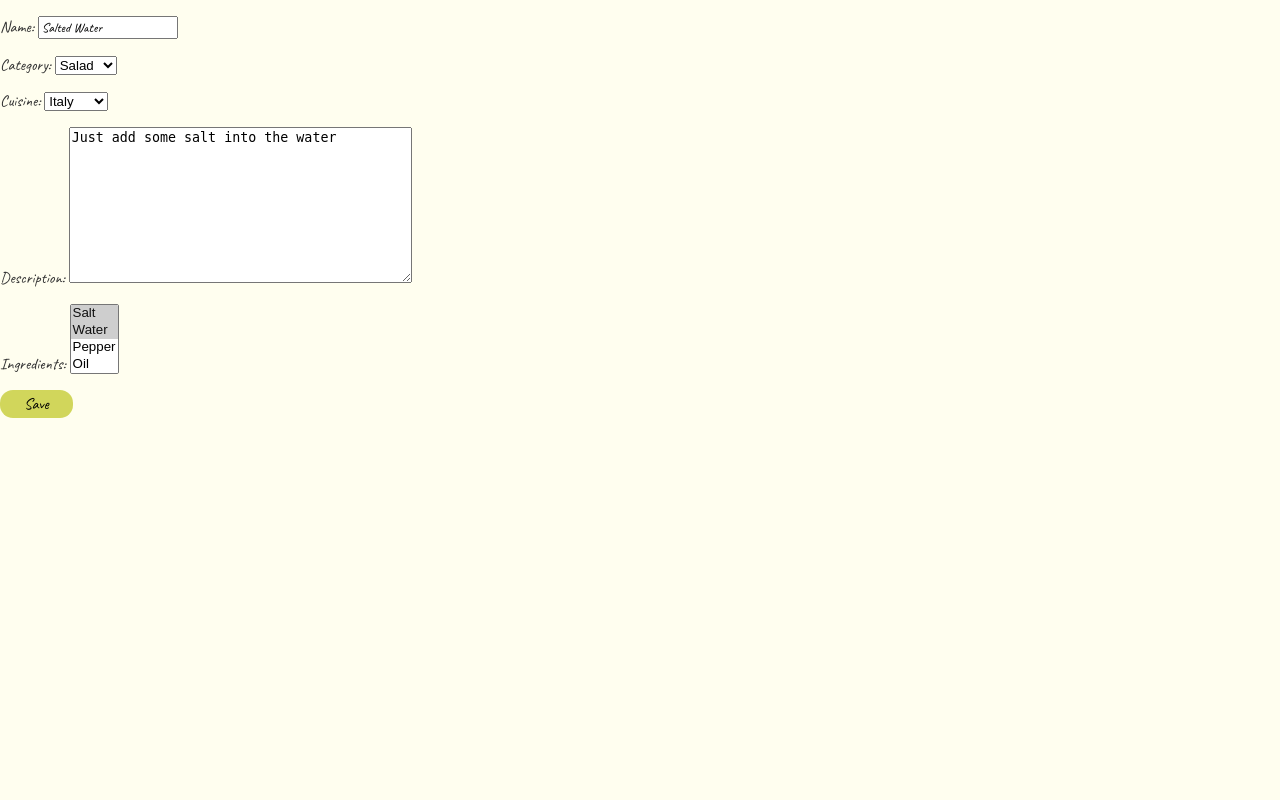
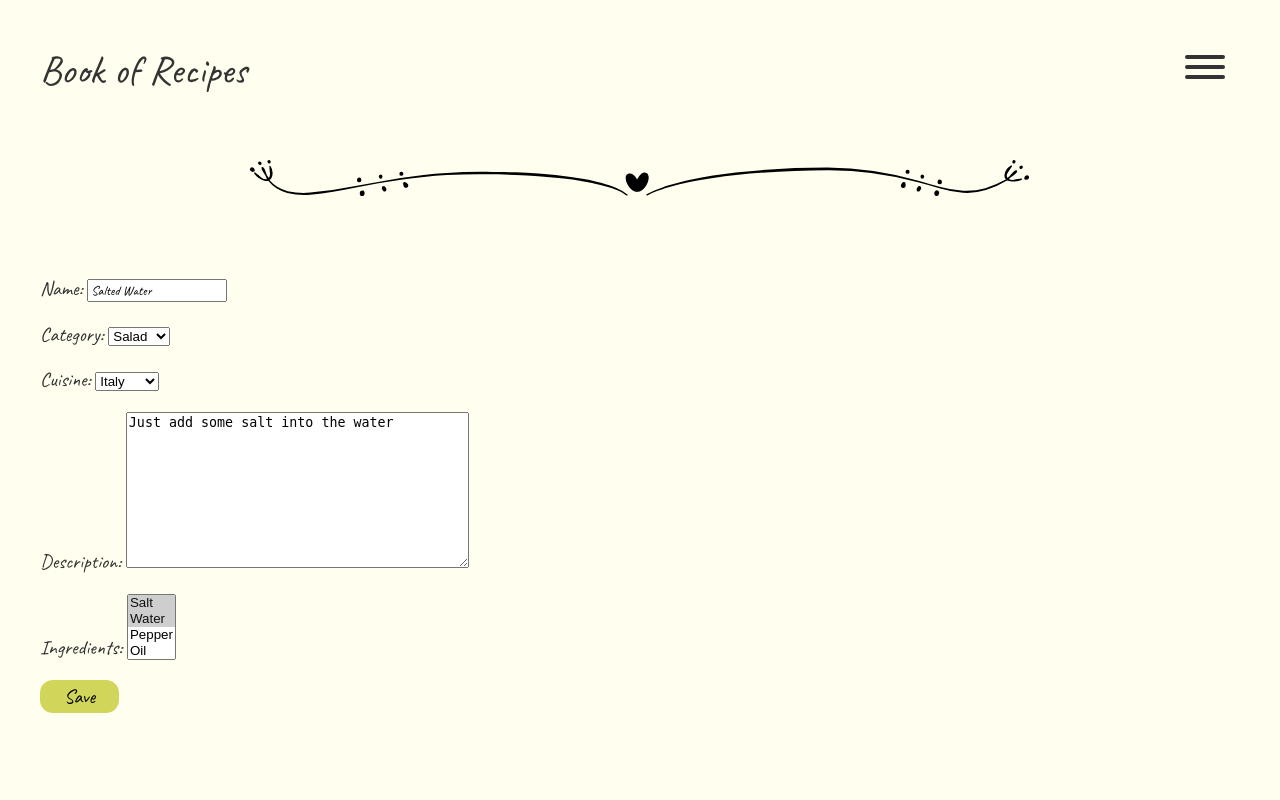
Before and after one commit to rodionme/book-of-recipes, a Django app: page /recipes/1/edit in a window 1280 px wide. Run offline with Django 3.2, Linux system fonts and the light colour scheme; data comes from the database, SQL or seed files in the repository.

Commit message:
Update styles and layouts

```diff
--- a/main/recipes/static/recipes/style.css
+++ b/main/recipes/static/recipes/style.css
@@ -1,3 +1,7 @@
+* {
+  box-sizing: border-box;
+}
+
 html,
 body {
   height: 100%;
@@ -11,10 +15,10 @@ body {
   display: flex;
   flex-direction: column;
   min-width: 780px;
-  min-height: 450px;
+  min-height: 500px;
   overflow: hidden;
   margin: 0;
-  font-size: 16px;
+  font-size: 20px;
   font-family: "Caveat", sans-serif;
   color: #333;
   background-color: #fffeef;
@@ -45,6 +49,10 @@ button {
 
 button:hover {
   opacity: 0.8;
+}
+
+p {
+  white-space: pre-wrap;
 }
 
 ::-webkit-scrollbar {
@@ -92,11 +100,12 @@ button:hover {
   display: flex;
   justify-content: space-between;
   align-items: center;
-  padding: 40px 40px;
+  flex-shrink: 0;
+  padding: 40px;
 }
 
 .logo {
-  font-size: 250%;
+  font-size: 200%;
   text-decoration: none;
 }
 
@@ -127,7 +138,7 @@ button:hover {
 }
 
 .hamburger {
-  padding: 15px 15px;
+  padding: 15px;
   display: inline-block;
   cursor: pointer;
   transition-property: opacity, filter;
@@ -258,11 +270,12 @@ button:hover {
   display: flex;
   flex-grow: 1;
   overflow: hidden;
-  padding: 40px 40px;
+  padding: 40px;
 }
 
 .main-content {
   flex-grow: 1;
+  overflow: auto;
   padding-right: 40px;
 }
 
--- a/main/recipes/templates/recipes/base.html
+++ b/main/recipes/templates/recipes/base.html
@@ -10,7 +10,33 @@
   <title>{% block title %}Book of Recipes{% endblock %}</title>
 </head>
 <body>
-  {% block content %}{% endblock %}
+  <header class="main-header">
+    <a href="/" class="logo">Book of Recipes</a>
+
+    {% block search %}{% endblock %}
+
+    <div class="main-menu">
+      <button class="hamburger hamburger--spring" type="button">
+        <span class="hamburger-box">
+          <span class="hamburger-inner"></span>
+        </span>
+      </button>
+
+      <ul class="menu-items-list">
+        <li><a href="{% url 'add_recipe' %}">Add new recipe</a></li>
+        <hr>
+        <li><a href="{% url 'categories' %}">Categories</a></li>
+        <li><a href="{% url 'cuisines' %}">Cuisines</a></li>
+        <li><a href="{% url 'ingredients' %}">Ingredients</a></li>
+      </ul>
+    </div>
+  </header>
+
+  <div class="divider divider-2"></div>
+
+  <section class="content">
+    {% block content %}{% endblock %}
+  </section>
 
   <script src="{% static 'recipes/main.js' %}"></script>
 </body>
--- a/main/recipes/templates/recipes/category/categories.html
+++ b/main/recipes/templates/recipes/category/categories.html
@@ -3,6 +3,7 @@
 {% block title %}Categories{% endblock %}
 
 {% block content %}
+  <main class="main-content">
     {% if categories %}
       <ul>
         {% for category in categories %}
@@ -14,4 +15,5 @@
     {% endif %}
 
     <a href="{% url 'add_category' %}">Add new category</a>
+  </main>
 {% endblock %}
--- a/main/recipes/templates/recipes/category/delete-category.html
+++ b/main/recipes/templates/recipes/category/delete-category.html
@@ -3,6 +3,7 @@
 {% block title %}{{ category.name }}{% endblock %}
 
 {% block content %}
+  <main class="main-content">
     {% if error_message %}
       <p>{{ error_message }}</p>
     {% endif %}
@@ -15,4 +16,5 @@
       <button type="submit">Delete</button>
       <a href="{% url 'category' category.id %}">Cancel</a>
     </form>
+  </main>
 {% endblock %}
--- a/main/recipes/templates/recipes/category/edit-category.html
+++ b/main/recipes/templates/recipes/category/edit-category.html
@@ -3,6 +3,7 @@
 {% block title %}{{ category.name }}{% endblock %}
 
 {% block content %}
+  <main class="main-content">
     {% if error_message %}
       <p>{{ error_message }}</p>
     {% endif %}
@@ -14,4 +15,5 @@
 
       <button type="submit">Save</button>
     </form>
+  </main>
 {% endblock %}
--- a/main/recipes/templates/recipes/cuisine/cuisines.html
+++ b/main/recipes/templates/recipes/cuisine/cuisines.html
@@ -3,6 +3,7 @@
 {% block title %}Cuisines{% endblock %}
 
 {% block content %}
+  <main class="main-content">
     {% if cuisines %}
       <ul>
         {% for cuisine in cuisines %}
@@ -14,4 +15,5 @@
     {% endif %}
 
     <a href="{% url 'add_cuisine' %}">Add new cuisine</a>
+  </main>
 {% endblock %}
--- a/main/recipes/templates/recipes/cuisine/delete-cuisine.html
+++ b/main/recipes/templates/recipes/cuisine/delete-cuisine.html
@@ -3,6 +3,7 @@
 {% block title %}{{ cuisine.name }}{% endblock %}
 
 {% block content %}
+  <main class="main-content">
     {% if error_message %}
       <p>{{ error_message }}</p>
     {% endif %}
@@ -15,4 +16,5 @@
       <button type="submit">Delete</button>
       <a href="{% url 'cuisine' cuisine.id %}">Cancel</a>
     </form>
+  </main>
 {% endblock %}
--- a/main/recipes/templates/recipes/cuisine/edit-cuisine.html
+++ b/main/recipes/templates/recipes/cuisine/edit-cuisine.html
@@ -3,6 +3,7 @@
 {% block title %}{{ cuisine.name }}{% endblock %}
 
 {% block content %}
+  <main class="main-content">
     {% if error_message %}
       <p>{{ error_message }}</p>
     {% endif %}
@@ -14,4 +15,5 @@
 
       <button type="submit">Save</button>
     </form>
+  </main>
 {% endblock %}
--- a/main/recipes/templates/recipes/ingredient/delete-ingredient.html
+++ b/main/recipes/templates/recipes/ingredient/delete-ingredient.html
@@ -3,6 +3,7 @@
 {% block title %}{{ ingredient.name }}{% endblock %}
 
 {% block content %}
+  <main class="main-content">
     {% if error_message %}
       <p>{{ error_message }}</p>
     {% endif %}
@@ -15,4 +16,5 @@
       <button type="submit">Delete</button>
       <a href="{% url 'ingredient' ingredient.id %}">Cancel</a>
     </form>
+  </main>
 {% endblock %}
--- a/main/recipes/templates/recipes/ingredient/edit-ingredient.html
+++ b/main/recipes/templates/recipes/ingredient/edit-ingredient.html
@@ -3,6 +3,7 @@
 {% block title %}{{ ingredient.name }}{% endblock %}
 
 {% block content %}
+  <main class="main-content">
     {% if error_message %}
       <p>{{ error_message }}</p>
     {% endif %}
@@ -14,4 +15,5 @@
 
       <button type="submit">Save</button>
     </form>
+  </main>
 {% endblock %}
--- a/main/recipes/templates/recipes/ingredient/ingredients.html
+++ b/main/recipes/templates/recipes/ingredient/ingredients.html
@@ -3,6 +3,7 @@
 {% block title %}Ingredients{% endblock %}
 
 {% block content %}
+  <main class="main-content">
     {% if ingredients %}
       <ul>
         {% for ingredient in ingredients %}
@@ -14,4 +15,5 @@
     {% endif %}
 
     <a href="{% url 'add_ingredient' %}">Add new ingredient</a>
+  </main>
 {% endblock %}
--- a/main/recipes/templates/recipes/recipe/delete-recipe.html
+++ b/main/recipes/templates/recipes/recipe/delete-recipe.html
@@ -3,6 +3,7 @@
 {% block title %}{{ recipe.name }}{% endblock %}
 
 {% block content %}
+  <main class="main-content">
     {% if error_message %}
       <p>{{ error_message }}</p>
     {% endif %}
@@ -15,4 +16,5 @@
       <button type="submit">Delete</button>
       <a href="{% url 'recipe' recipe.id %}">Cancel</a>
     </form>
+  </main>
 {% endblock %}
--- a/main/recipes/templates/recipes/recipe/edit-recipe.html
+++ b/main/recipes/templates/recipes/recipe/edit-recipe.html
@@ -3,6 +3,7 @@
 {% block title %}{{ recipe.name }}{% endblock %}
 
 {% block content %}
+  <main class="main-content">
     {% if error_message %}
       <p>{{ error_message }}</p>
     {% endif %}
@@ -14,4 +15,9 @@
 
       <button type="submit">Save</button>
     </form>
+    {# TODO: Implement posibility to add new category without page refresh #}
+    {# TODO: Implement posibility to add new cuisine without page refresh #}
+    {# TODO: Implement posibility to add new ingredient without page refresh #}
+
+  </main>
 {% endblock %}
--- a/main/recipes/templates/recipes/recipe/recipe.html
+++ b/main/recipes/templates/recipes/recipe/recipe.html
@@ -3,7 +3,9 @@
 {% block title %}{{ recipe.name }}{% endblock %}
 
 {% block content %}
+  <main class="main-content">
     <p>Name: {{ recipe.name }}</p>
+    <p>Category: {{ recipe.category }}</p>
     <p>Cuisine: {{ recipe.cuisine }}</p>
     <p>Description: {{ recipe.description }}</p>
     <p>Ingredients:</p>
@@ -15,4 +17,5 @@
 
     <a href="{% url 'edit_recipe' recipe.id %}">Edit</a>
     <a href="{% url 'delete_recipe' recipe.id %}">Delete</a>
+  </main>
 {% endblock %}
```
Also changed, not shown: other parts of main/recipes/static/recipes/style.css (+20 -14 lines), main/recipes/templates/recipes/category/category.html (+5 -3 lines), main/recipes/templates/recipes/cuisine/cuisine.html (+5 -3 lines), main/recipes/templates/recipes/ingredient/ingredient.html (+5 -3 lines), main/recipes/templates/recipes/recipe/recipes.html (+5 -27 lines). Lines whose indentation alone changed are shown as unchanged.
